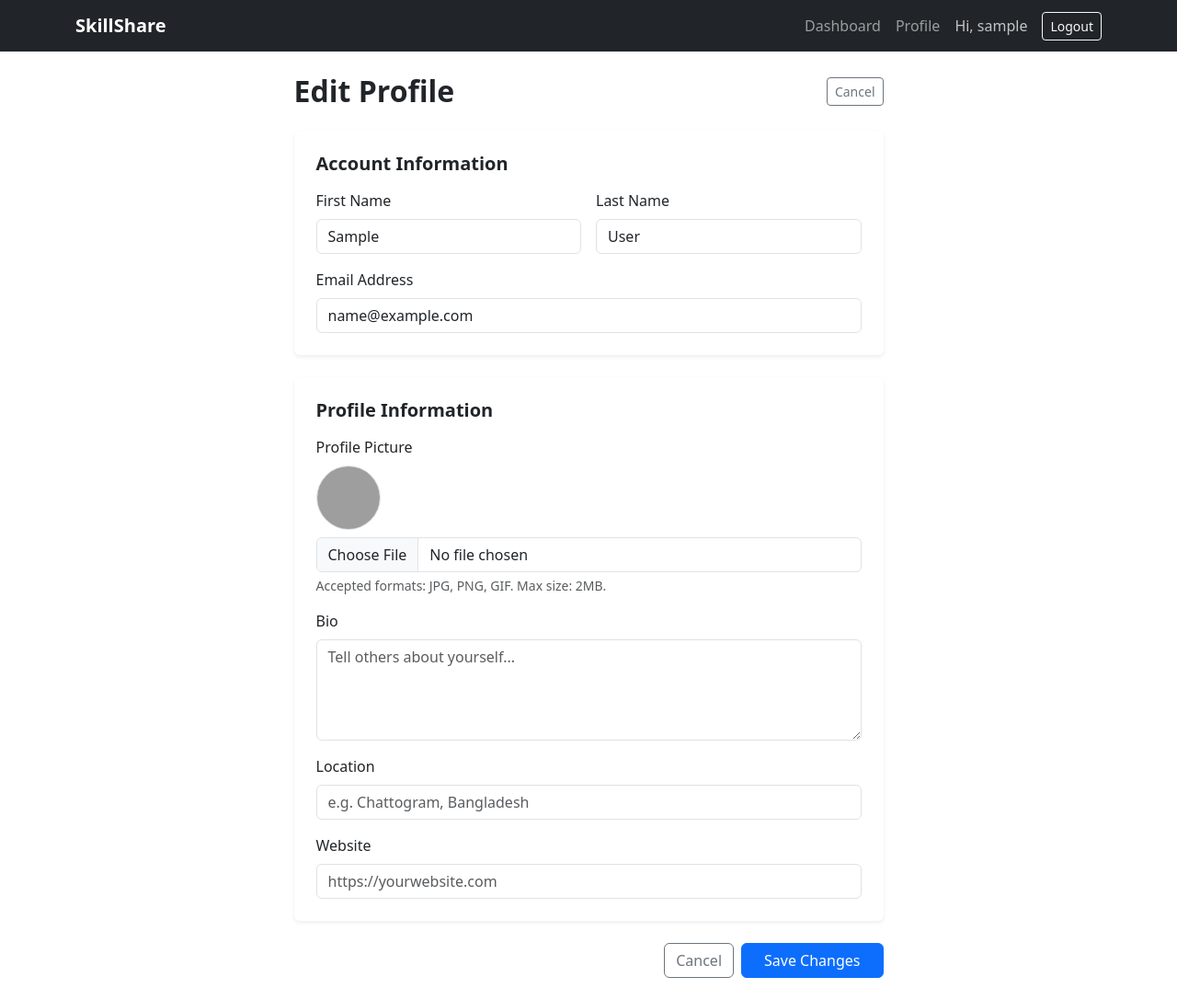
After one commit to Shahriar-Hasan123/Skill-Share-Platform, a Django app: page /profile/edit/ in a window 1280 px wide. The commit adds this page. Shown: the whole page at 92% size. Run offline with Django 5.2, Linux system fonts and the light colour scheme; the visitor is signed in with stand-in values (Sample User, id 1); parts of the project's set-up code (start-up, migrations or seed data) failed here and were passed over; grey boxes are pictures that could not be loaded.

Commit message:
Implement profile edit

```diff
--- a/accounts/forms.py
+++ b/accounts/forms.py
@@ -1,6 +1,7 @@
 from django import forms
 from django.contrib.auth.models import User
 from django.contrib.auth.forms import UserCreationForm
+from .models import Profile, Skill
 
 
 class RegisterForm(UserCreationForm):
@@ -14,3 +15,20 @@ class RegisterForm(UserCreationForm):
 class LoginForm(forms.Form):
     username = forms.CharField(max_length=100, widget=forms.TextInput())
     password = forms.CharField(widget=forms.PasswordInput())
+
+
+class UserUpdateForm(forms.ModelForm):
+    email = forms.EmailField(required=True)
+
+    class Meta:
+        model = User
+        fields = ["first_name", "last_name", "email"]
+
+
+class ProfileUpdateForm(forms.ModelForm):
+    class Meta:
+        model = Profile
+        fields = ["bio", "location", "website", "avatar"]
+        widgets = {
+            "bio": forms.Textarea(attrs={"rows": 4}),
+        }
--- a/accounts/urls.py
+++ b/accounts/urls.py
@@ -7,4 +7,5 @@ urlpatterns = [
     path("logout/", views.logout_view, name="logout"),
     path("dashboard/", views.dashboard, name="dashboard"),
     path("profile/", views.profile_view, name="profile"),
+    path("profile/edit/",views.profile_edit_view,name="profile_edit")
 ]
--- a/accounts/views.py
+++ b/accounts/views.py
@@ -1,5 +1,5 @@
 from django.shortcuts import render, redirect
-from .forms import RegisterForm, LoginForm
+from .forms import RegisterForm, LoginForm, UserUpdateForm, ProfileUpdateForm, SkillForm
 from django.contrib import messages
 from django.contrib.auth import authenticate, login, logout
 from django.contrib.auth.decorators import login_required
@@ -63,7 +63,30 @@ def dashboard(request):
 @login_required
 def profile_view(request):
     profile = request.user.profile
+    context = {"profile": profile}
+    return render(request, "accounts/profile.html", context)
+
+
+@login_required
+def profile_edit_view(request):
+
+    user_form = UserUpdateForm(instance=request.user)
+    profile_form = ProfileUpdateForm(instance=request.user.profile)
+
+    if request.method == "POST":
+        user_form = UserUpdateForm(request.POST, instance=request.user)
+        profile_form = ProfileUpdateForm(
+            request.POST, request.FILES, instance=request.user.profile
+        )
+
+        if user_form.is_valid() and profile_form.is_valid():
+            user_form.save()
+            profile_form.save()
+            messages.success(request, "Your profile has been updated.")
+            return redirect("profile")
+
     context = {
-        "profile": profile
+        "user_form": user_form,
+        "profile_form": profile_form,
     }
-    return render(request, "accounts/profile.html", context)
+    return render(request, "accounts/profile_edit.html", context)
--- /dev/null
+++ b/templates/accounts/profile_edit.html
@@ -0,0 +1,191 @@
+{% extends 'base.html' %}
+{% block title %}Edit Profile - SkillShare{% endblock%}
+{% block content %}
+<div class="row justify-content-center">
+  <div class="col-12 col-lg-8 col-xl-7">
+    <!-- Page Header -->
+    <div class="d-flex align-items-center justify-content-between mb-4">
+      <h2 class="fw-bold mb-0">Edit Profile</h2>
+      <a href="{% url 'profile' %}" class="btn btn-outline-secondary btn-sm">
+        Cancel
+      </a>
+    </div>
+
+    <form method="POST" enctype="multipart/form-data" novalidate>
+      {% csrf_token %}
+
+      <!-- Section: Account Info -->
+      <div class="card border-0 shadow-sm mb-4">
+        <div class="card-body p-4">
+          <h5 class="fw-semibold mb-3">Account Information</h5>
+
+          <!-- First Name + Last Name -->
+          <div class="row g-3 mb-3">
+            <div class="col-12 col-sm-6">
+              <label
+                for="{{ user_form.first_name.id_for_label }}"
+                class="form-label"
+              >
+                First Name
+              </label>
+              <input
+                type="text"
+                name="{{ user_form.first_name.html_name }}"
+                id="{{ user_form.first_name.id_for_label }}"
+                class="form-control {% if user_form.first_name.errors %}is-invalid{% endif %}"
+                value="{{ user_form.first_name.value|default:'' }}"
+                placeholder="First name"
+              />
+              {% for error in user_form.first_name.errors %}
+              <div class="invalid-feedback">{{ error }}</div>
+              {% endfor %}
+            </div>
+
+            <div class="col-12 col-sm-6">
+              <label for="{{ user_form.last_name.id_for_label }}" class="form-label">
+                Last Name
+              </label>
+              <input
+                type="text"
+                name="{{ user_form.last_name.html_name }}"
+                id="{{ user_form.last_name.id_for_label }}"
+                class="form-control {% if user_form.last_name.errors %}is-invalid{% endif %}"
+                value="{{ user_form.last_name.value|default:'' }}"
+                placeholder="Last name"
+              />
+              {% for error in user_form.last_name.errors %}
+              <div class="invalid-feedback">{{ error }}</div>
+              {% endfor %}
+            </div>
+          </div>
+
+          <!-- Email -->
+          <div class="mb-0">
+            <label for="{{ user_form.email.id_for_label }}" class="form-label">
+              Email Address
+            </label>
+            <input
+              type="email"
+              name="{{ user_form.email.html_name }}"
+              id="{{ user_form.email.id_for_label }}"
+              class="form-control {% if user_form.email.errors %}is-invalid{% endif %}"
+              value="{{ user_form.email.value|default:'' }}"
+              placeholder="Email address"
+            />
+            {% for error in user_form.email.errors %}
+            <div class="invalid-feedback">{{ error }}</div>
+            {% endfor %}
+          </div>
+        </div>
+      </div>
+
+      <!-- Section: Profile Info -->
+      <div class="card border-0 shadow-sm mb-4">
+        <div class="card-body p-4">
+          <h5 class="fw-semibold mb-3">Profile Information</h5>
+
+          <!-- Avatar -->
+          <div class="mb-3">
+            <label class="form-label">Profile Picture</label>
+
+            <!-- Current Avatar Preview -->
+            <div class="mb-2">
+              <img
+                src="{{ request.user.profile.get_avatar_url }}"
+                alt="Current avatar"
+                class="rounded-circle border"
+                style="width: 70px; height: 70px; object-fit: cover"
+              />
+            </div>
+
+            <input
+              type="file"
+              name="{{ profile_form.avatar.html_name }}"
+              id="{{ profile_form.avatar.id_for_label }}"
+              class="form-control {% if profile_form.avatar.errors %}is-invalid{% endif %}"
+              accept="image/*"
+            />
+            <div class="form-text">
+              Accepted formats: JPG, PNG, GIF. Max size: 2MB.
+            </div>
+            {% for error in profile_form.avatar.errors %}
+            <div class="invalid-feedback">{{ error }}</div>
+            {% endfor %}
+          </div>
+
+          <!-- Bio -->
+          <div class="mb-3">
+            <label for="{{ profile_form.bio.id_for_label }}" class="form-label">
+              Bio
+            </label>
+            <textarea
+              name="{{ profile_form.bio.html_name }}"
+              id="{{ profile_form.bio.id_for_label }}"
+              class="form-control {% if profile_form.bio.errors %}is-invalid{% endif %}"
+              rows="4"
+              placeholder="Tell others about yourself..."
+            >
+{{ profile_form.bio.value|default:'' }}</textarea
+            >
+            {% for error in profile_form.bio.errors %}
+            <div class="invalid-feedback">{{ error }}</div>
+            {% endfor %}
+          </div>
+
+          <!-- Location -->
+          <div class="mb-3">
+            <label
+              for="{{ profile_form.location.id_for_label }}"
+              class="form-label"
+            >
+              Location
+            </label>
+            <input
+              type="text"
+              name="{{ profile_form.location.html_name }}"
+              id="{{ profile_form.location.id_for_label }}"
+              class="form-control {% if profile_form.location.errors %}is-invalid{% endif %}"
+              value="{{ profile_form.location.value|default:'' }}"
+              placeholder="e.g. Chattogram, Bangladesh"
+            />
+            {% for error in profile_form.location.errors %}
+            <div class="invalid-feedback">{{ error }}</div>
+            {% endfor %}
+          </div>
+
+          <!-- Website -->
+          <div class="mb-0">
+            <label
+              for="{{ profile_form.website.id_for_label }}"
+              class="form-label"
+            >
+              Website
+            </label>
+            <input
+              type="url"
+              name="{{ profile_form.website.html_name }}"
+              id="{{ profile_form.website.id_for_label }}"
+              class="form-control {% if profile_form.website.errors %}is-invalid{% endif %}"
+              value="{{ profile_form.website.value|default:'' }}"
+              placeholder="https://yourwebsite.com"
+            />
+            {% for error in profile_form.website.errors %}
+            <div class="invalid-feedback">{{ error }}</div>
+            {% endfor %}
+          </div>
+        </div>
+      </div>
+
+      <!-- Submit -->
+      <div
+        class="d-flex flex-column flex-sm-row justify-content-end gap-2 mb-4"
+      >
+        <a href="{% url 'profile' %}" class="btn btn-outline-secondary">
+          Cancel
+        </a>
+        <button type="submit" class="btn btn-primary px-4">Save Changes</button>
+      </div>
+    </form>
+  </div>
+</div>
+{% endblock %}
```
Also changed, not shown: templates/accounts/profile.html (+8 -3 lines), accounts/models.py (line endings or trailing spaces).
